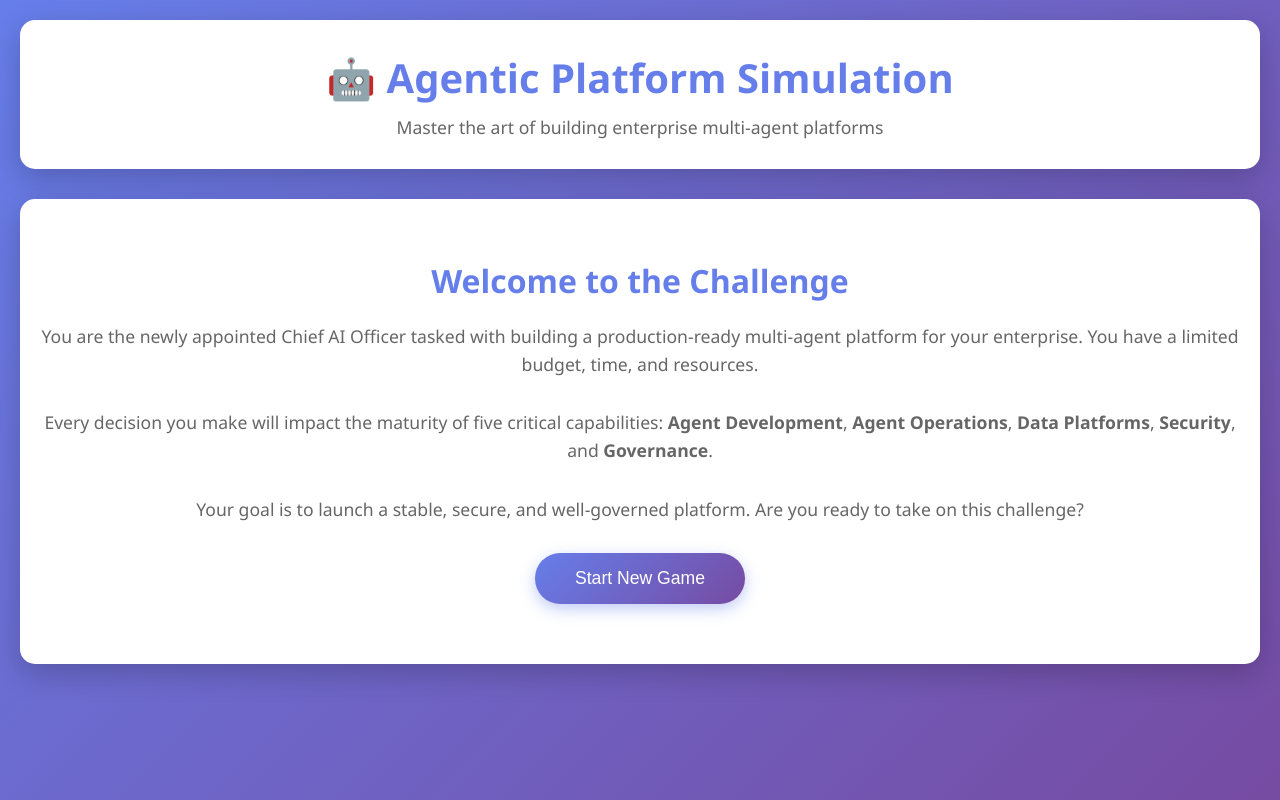
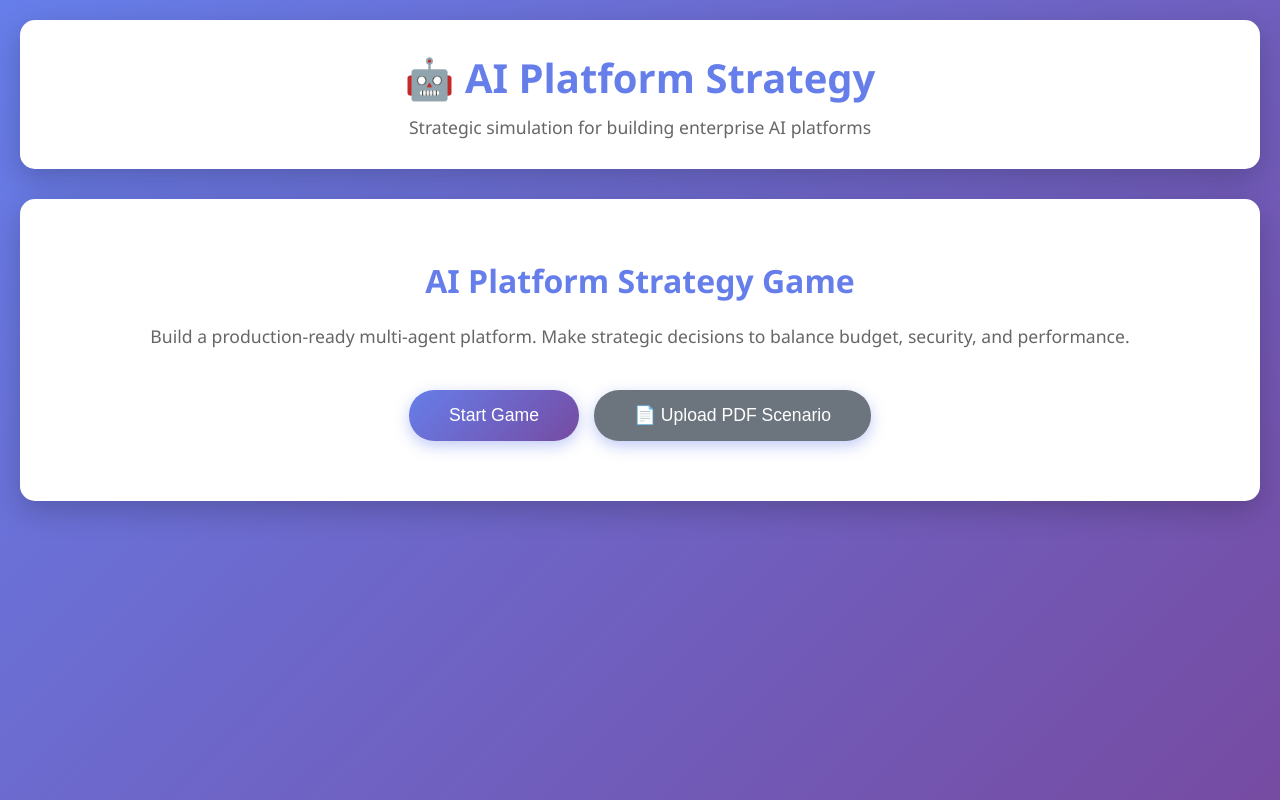
Before and after one commit to semih-duru/agent-capabilities-simulator, a Flask app: page / in a window 1280 px wide. Run offline with Flask 3, Linux system fonts and the light colour scheme.

Commit message:
Add PDF upload and improve UI/UX for game flow (#5)
Co-authored-by: Cursor Agent <cursoragent@cursor.com>

```diff
--- a/templates/index.html
+++ b/templates/index.html
@@ -386,6 +386,32 @@
             display: none;
         }
 
+        .upload-status {
+            margin-top: 25px;
+            padding: 15px;
+            border-radius: 10px;
+            text-align: center;
+            font-size: 1em;
+        }
+
+        .upload-status.success {
+            background: #d4edda;
+            color: #155724;
+            border: 1px solid #c3e6cb;
+        }
+
+        .upload-status.error {
+            background: #f8d7da;
+            color: #721c24;
+            border: 1px solid #f5c6cb;
+        }
+
+        .upload-status.loading {
+            background: #d1ecf1;
+            color: #0c5460;
+            border: 1px solid #bee5eb;
+        }
+
         @media (max-width: 1024px) {
             .game-container {
                 grid-template-columns: 1fr;
@@ -396,26 +422,24 @@
 <body>
     <div class="container">
         <div class="header">
-            <h1>🤖 Agentic Platform Simulation</h1>
-            <p>Master the art of building enterprise multi-agent platforms</p>
+            <h1>🤖 AI Platform Strategy</h1>
+            <p>Strategic simulation for building enterprise AI platforms</p>
         </div>
 
         <div id="welcomeScreen" class="main-content welcome-screen">
-            <h2>Welcome to the Challenge</h2>
-            <p>
-                You are the newly appointed Chief AI Officer tasked with building a production-ready
-                multi-agent platform for your enterprise. You have a limited budget, time, and resources.
-            </p>
-            <p>
-                Every decision you make will impact the maturity of five critical capabilities:
-                <strong>Agent Development</strong>, <strong>Agent Operations</strong>,
-                <strong>Data Platforms</strong>, <strong>Security</strong>, and <strong>Governance</strong>.
-            </p>
-            <p>
-                Your goal is to launch a stable, secure, and well-governed platform.
-                Are you ready to take on this challenge?
-            </p>
-            <button class="btn" onclick="startNewGame()">Start New Game</button>
+            <h2>AI Platform Strategy Game</h2>
+            <p>Build a production-ready multi-agent platform. Make strategic decisions to balance budget, security, and performance.</p>
+
+            <div class="action-buttons" style="justify-content: center; margin-top: 40px;">
+                <button class="btn" onclick="startNewGame()">Start Game</button>
+                <button class="btn btn-secondary" onclick="document.getElementById('pdfInput').click()">
+                    📄 Upload PDF Scenario
+                </button>
+            </div>
+
+            <input type="file" id="pdfInput" accept=".pdf" style="display: none;" onchange="uploadPDF(event)">
+
+            <div id="uploadStatus" class="upload-status hidden"></div>
         </div>
 
         <div id="gameScreen" class="hidden">
@@ -499,26 +523,26 @@
 
                     <div class="action-buttons">
                         <button class="btn btn-success" onclick="launchProduction()" id="launchBtn">
-                            Launch to Production
+                            🚀 Launch
                         </button>
                         <button class="btn btn-danger" onclick="endGame()" id="endBtn">
-                            End Game
+                            End
                         </button>
                     </div>
                 </div>
 
                 <div class="main-content">
                     <div id="decisionsArea">
-                        <h2>Make Your Decision</h2>
+                        <h2>Strategic Decisions</h2>
                         <div id="loadingDecisions" class="loading hidden">
                             <div class="spinner"></div>
-                            <p>Generating decisions with AI...</p>
+                            <p>Loading...</p>
                         </div>
                         <div id="decisionsContainer" class="decisions-container"></div>
                     </div>
 
                     <div id="eventsArea" class="events-section hidden">
-                        <h3>Recent Events</h3>
+                        <h3>Activity Log</h3>
                         <div id="eventsContainer"></div>
                     </div>
                 </div>
@@ -530,7 +554,7 @@
                 <h2 style="text-align: center; color: #667eea; margin-bottom: 30px;">Final Report</h2>
                 <div id="reportContent"></div>
                 <div style="text-align: center; margin-top: 40px;">
-                    <button class="btn" onclick="location.reload()">Play Again</button>
+                    <button class="btn" onclick="location.reload()">New Game</button>
                 </div>
             </div>
         </div>
@@ -540,6 +564,48 @@
         let currentGameState = null;
         let currentDecisions = [];
         let selectedOption = null;
+
+        async function uploadPDF(event) {
+            const file = event.target.files[0];
+            if (!file) return;
+
+            const statusDiv = document.getElementById('uploadStatus');
+            statusDiv.className = 'upload-status loading';
+            statusDiv.textContent = 'Uploading and processing PDF...';
+            statusDiv.classList.remove('hidden');
+
+            const formData = new FormData();
+            formData.append('pdf_file', file);
+
+            try {
+                const response = await fetch('/api/scenarios/add-from-pdf', {
+                    method: 'POST',
+                    body: formData
+                });
+
+                const data = await response.json();
+
+                if (data.success) {
+                    statusDiv.className = 'upload-status success';
+                    statusDiv.textContent = `✓ Success! Added ${data.scenarios_added} scenarios from PDF`;
+
+                    // Reset file input
+                    event.target.value = '';
+
+                    // Hide status after 5 seconds
+                    setTimeout(() => {
+                        statusDiv.classList.add('hidden');
+                    }, 5000);
+                } else {
+                    statusDiv.className = 'upload-status error';
+                    statusDiv.textContent = `✗ Error: ${data.error}`;
+                }
+            } catch (error) {
+                console.error('Upload error:', error);
+                statusDiv.className = 'upload-status error';
+                statusDiv.textContent = '✗ Upload failed. Please try again.';
+            }
+        }
 
         async function startNewGame() {
             try {
@@ -623,7 +689,7 @@
                     currentDecisions = data.decisions;
                     displayDecisions(data.decisions);
                 } else {
-                    container.innerHTML = '<p>No decisions available. Click "Launch to Production" when ready.</p>';
+                    container.innerHTML = '<p>No decisions available. Click "Launch" when ready.</p>';
                 }
             } catch (error) {
                 console.error('Error loading decisions:', error);
@@ -649,7 +715,7 @@
                                     <span class="cost-item">👥 ${option.resources_required} resources</span>
                                 </div>
                                 <div class="option-impacts">
-                                    <strong>Maturity Impact:</strong>
+                                    <strong>Impact:</strong>
                                     <div class="impact-grid">
                                         ${Object.entries(option.maturity_impact || {})
                                             .filter(([_, value]) => value !== 0)
@@ -661,7 +727,7 @@
                                     </div>
                                 </div>
                                 ${option.consequences ? `<p style="margin-top: 10px; font-size: 0.9em; color: #666;">
-                                    <strong>Consequences:</strong> ${option.consequences}
+                                    ${option.consequences}
                                 </p>` : ''}
                             </div>
                         `).join('')}
@@ -669,7 +735,7 @@
                     <button class="btn" style="margin-top: 15px;"
                             onclick="confirmDecision(${decisionIndex})"
                             id="confirmBtn${decisionIndex}" disabled>
-                        Confirm Decision
+                        Confirm
                     </button>
                 </div>
             `).join('');
@@ -725,7 +791,7 @@
         }
 
         async function launchProduction() {
-            if (!confirm('Are you ready to launch to production? This cannot be undone.')) {
+            if (!confirm('Launch to production? This cannot be undone.')) {
                 return;
             }
 
@@ -736,7 +802,7 @@
                 const data = await response.json();
 
                 if (data.success) {
-                    alert(`Production Launched!\n\nRisk Level: ${data.analysis.risk_level.toUpperCase()}\n\nPotential Issues: ${data.production_issues.length}`);
+                    alert(`✓ Launched!\nRisk: ${data.analysis.risk_level.toUpperCase()}\nIssues: ${data.production_issues.length}`);
 
                     // Refresh game state
                     const stateResponse = await fetch('/api/game/state');
@@ -756,7 +822,7 @@
         }
 
         async function endGame() {
-            if (!confirm('Are you sure you want to end the game?')) {
+            if (!confirm('End game now?')) {
                 return;
             }
 
@@ -794,7 +860,7 @@
 
                 <div class="report-section">
                     <h3>Strengths</h3>
-                    ${report.strengths.map(s => `<div class="list-item">✅ ${s}</div>`).join('')}
+                    ${report.strengths.map(s => `<div class="list-item">✓ ${s}</div>`).join('')}
                 </div>
 
                 <div class="report-section">
```
